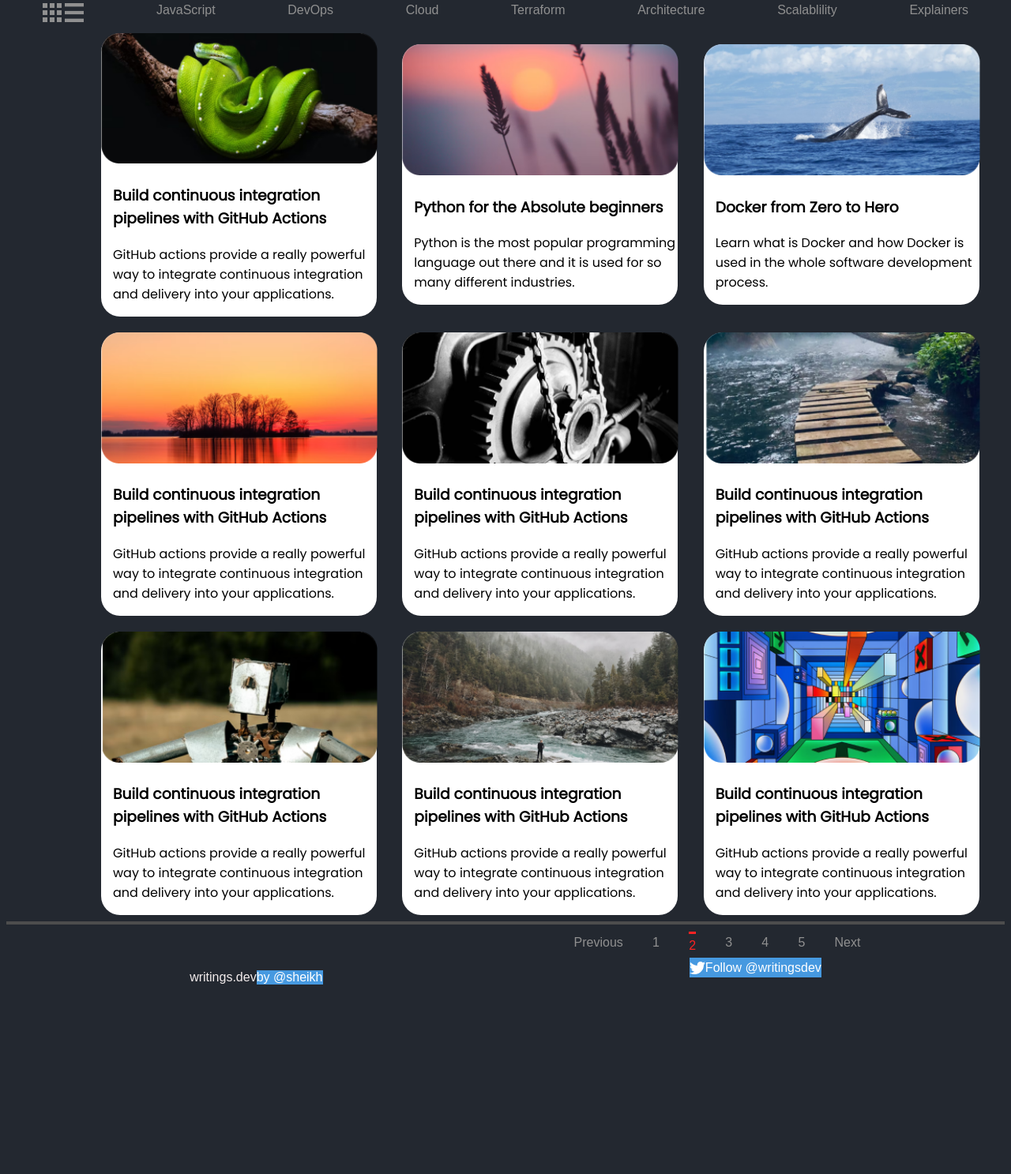
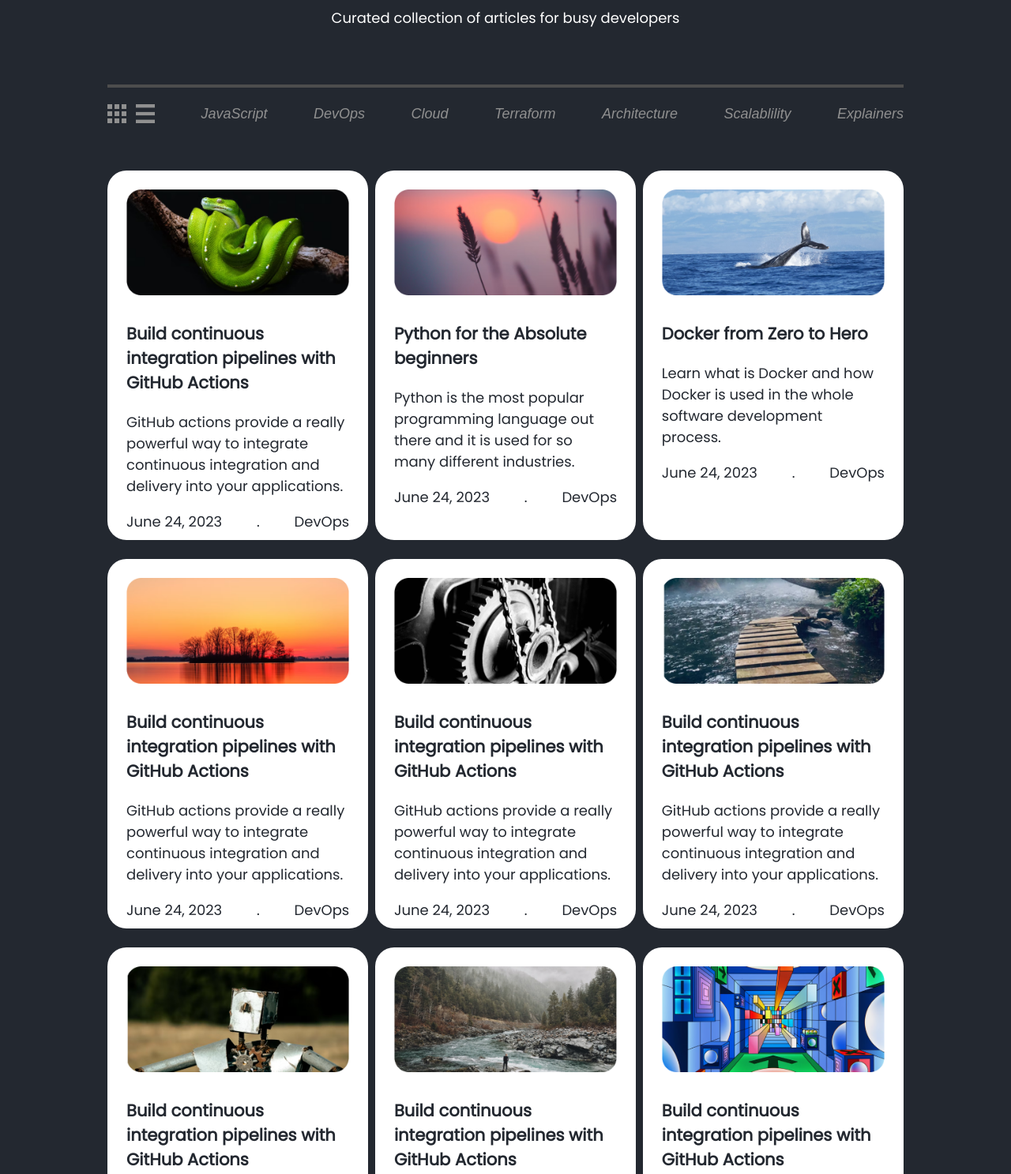
Before and after one commit to SheikhQais/DevArticleHub, a plain HTML site: page index.html in a window 1280 px wide. Shown: the part 409-1896 px from the top of the page at 79% size. Before the commit the page ends 1680 px from the top, so only its background shows below. Drawn offline with Linux system fonts and the light colour scheme; a web font is replaced by a local one.

Commit message:
Refactored UI

```diff
--- a/index.html
+++ b/index.html
@@ -1,37 +1,44 @@
 <!DOCTYPE html>
 <html lang="en">
+
 <head>
     <meta charset="UTF-8">
     <meta name="viewport" content="width=device-width, initial-scale=1.0">
     <link rel="preconnect" href="https://fonts.googleapis.com">
     <link rel="preconnect" href="https://fonts.gstatic.com" crossorigin>
-    <link href="https://fonts.googleapis.com/css2?family=Caveat&family=Poppins:ital,wght@0,400;1,200;1,400&display=swap" rel="stylesheet">
+    <link href="https://fonts.googleapis.com/css2?family=Caveat&family=Poppins:ital,wght@0,400;1,200;1,400&display=swap"
+        rel="stylesheet">
     <link rel="preconnect" href="https://fonts.googleapis.com">
     <link rel="preconnect" href="https://fonts.gstatic.com" crossorigin>
-    <link href="https://fonts.googleapis.com/css2?family=Caveat&family=Poppins:ital,wght@0,400;1,200;1,400&family=Recursive&display=swap" rel="stylesheet">
+    <link
+        href="https://fonts.googleapis.com/css2?family=Caveat&family=Poppins:ital,wght@0,400;1,200;1,400&family=Recursive&display=swap"
+        rel="stylesheet">
     <link rel="stylesheet" href="./style.css">
     <title>writings.dev</title>
 </head>
+
 <body>
-        <section class="header-nav">
-            <div id="dev">
-                <a>writings.dev</a>
-            </div>
-            <div>
-                <a>categories</a>
-                <a>articles</a>
-                <a>about</a>
-            </div>
-        </section>
-            <section class="header-logo">
+    <nav class="header-nav">
+        <span class="logo-container">
+            <a class="logo">writings.dev</a>
+        </span>
+        <ul class="nav-items">
+            <li class="nav-item"><a>categories</a></li>
+            <li class="nav-item"><a>articles</a></li>
+            <li class="nav-item"><a>about</a></li>
+        </ul>
+    </nav>
+    <section class="hero-container">
         <img src="../Resource/Icons/Logo.png" alt="logo">
         <h1>Writing for Developers</h1>
         <p>Curated collection of articles for busy developers</p>
     </section>
     <hr>
-        <section class="categories">
-            <div><img src="../Resource/Icons/Vector (1).png" alt="vector">
-            <img src="../Resource/Icons/List Icon.png" alt="logo"></div>
+    <section class="categories-container">
+        <div class="icons-container">
+            <img src="../Resource/Icons/Vector (1).png" alt="vector">
+            <img src="../Resource/Icons/List Icon.png" alt="logo">
+        </div>
         <a>JavaScript</a>
         <a>DevOps</a>
         <a>Cloud</a>
@@ -41,82 +48,129 @@
         <a>Explainers</a>
     </section>
 
-        <section class="Articles">
-            <div class="list">
+    <section class="articles-container">
+        <div class="article">
             <img src="Resource/images/snake.png" alt="snake" class="photo">
-                <div class="headt"><h3>Build continuous integration pipelines with GitHub Actions</h3>
-                <p>GitHub actions provide a really powerful way to integrate continuous integration and delivery into your applications.</p>
+            <div class="article-text-content-container">
+                <h3>Build continuous integration pipelines with GitHub Actions</h3>
+                <p>GitHub actions provide a really powerful way to integrate continuous integration and delivery into
+                    your applications.</p>
+                <div class="article-footer">
+                    <span>June 24, 2023</span><span>.</span><span>DevOps</span>
+                </div>
             </div>
         </div>
 
-            <div class="list">
+        <div class="article">
             <img src="Resource/images/crop.png" alt="crop" class="photo">
-                <div class="headt"><h3>Python for the Absolute beginners</h3>
-                <p>Python is the most popular programming language out there and it is used for so many different industries.</p>
+            <div class="article-text-content-container">
+                <h3>Python for the Absolute beginners</h3>
+                <p>Python is the most popular programming language out there and it is used for so many different
+                    industries.</p>
+                <div class="article-footer">
+                    <span>June 24, 2023</span><span>.</span><span>DevOps</span>
                 </div>
             </div>
-            <div class="list">
+        </div>
+        <div class="article">
             <img src="./Resource/images/whale.png" alt="whale" class="photo">
-                <div class="headt"><h3>Docker from Zero to Hero</h3>
-                <p>Learn what is Docker and  how Docker is used in the whole software development process.</p>
+            <div class="article-text-content-container">
+                <h3>Docker from Zero to Hero</h3>
+                <p>Learn what is Docker and how Docker is used in the whole software development process.</p>
+                <div class="article-footer">
+                    <span>June 24, 2023</span><span>.</span><span>DevOps</span>
                 </div>
             </div>
-            <div class="list">
+        </div>
+        <div class="article">
             <img src="Resource/images/island.png" alt="island" class="photo">
-                <div class="headt"><h3>Build continuous integration pipelines with GitHub Actions</h3>
-                    <p>GitHub actions provide a really powerful way to integrate continuous integration and delivery into your applications.</p>
+            <div class="article-text-content-container">
+                <h3>Build continuous integration pipelines with GitHub Actions</h3>
+                <p>GitHub actions provide a really powerful way to integrate continuous integration and delivery into
+                    your applications.</p>
+                <div class="article-footer">
+                    <span>June 24, 2023</span><span>.</span><span>DevOps</span>
                 </div>
             </div>
-            <div class="list">
+        </div>
+        <div class="article">
             <img src="Resource/images/gear.png" alt="gear-box" class="photo">
-                <div class="headt"><h3>Build continuous integration pipelines with GitHub Actions</h3>
-                <p>GitHub actions provide a really powerful way to integrate continuous integration and delivery into your applications.</p>
+            <div class="article-text-content-container">
+                <h3>Build continuous integration pipelines with GitHub Actions</h3>
+                <p>GitHub actions provide a really powerful way to integrate continuous integration and delivery into
+                    your applications.</p>
+                <div class="article-footer">
+                    <span>June 24, 2023</span><span>.</span><span>DevOps</span>
                 </div>
             </div>
-            <div class="list">
+        </div>
+        <div class="article">
             <img src="Resource/images/lake.png" alt="lake" class="photo">
-                <div class="headt"><h3>Build continuous integration pipelines with GitHub Actions</h3>
-                <p>GitHub actions provide a really powerful way to integrate continuous integration and delivery into your applications.</p>
+            <div class="article-text-content-container">
+                <h3>Build continuous integration pipelines with GitHub Actions</h3>
+                <p>GitHub actions provide a really powerful way to integrate continuous integration and delivery into
+                    your applications.</p>
+                <div class="article-footer">
+                    <span>June 24, 2023</span><span>.</span><span>DevOps</span>
                 </div>
             </div>
-            <div class="list">
+        </div>
+        <div class="article">
             <img src="Resource/images/robot.png" alt="robot" class="photo">
-                <div class="headt"><h3>Build continuous integration pipelines with GitHub Actions</h3>
-                <p>GitHub actions provide a really powerful way to integrate continuous integration and delivery into your applications.</p>
+            <div class="article-text-content-container">
+                <h3>Build continuous integration pipelines with GitHub Actions</h3>
+                <p>GitHub actions provide a really powerful way to integrate continuous integration and delivery into
+                    your applications.</p>
+                <div class="article-footer">
+                    <span>June 24, 2023</span><span>.</span><span>DevOps</span>
                 </div>
             </div>
-            <div class="list">
+        </div>
+        <div class="article">
             <img src="Resource/images/valley.png" alt="valley" class="photo">
-                <div class="headt"><h3>Build continuous integration pipelines with GitHub Actions</h3>
-                <p>GitHub actions provide a really powerful way to integrate continuous integration and delivery into your applications.</p>
+            <div class="article-text-content-container">
+                <h3>Build continuous integration pipelines with GitHub Actions</h3>
+                <p>GitHub actions provide a really powerful way to integrate continuous integration and delivery into
+                    your applications.</p>
+                <div class="article-footer">
+                    <span>June 24, 2023</span><span>.</span><span>DevOps</span>
                 </div>
             </div>
-            <div class="list">
+        </div>
+        <div class="article">
             <img src="Resource/images/blocked.png" alt="blocks" class="photo">
-                <div class="headt"><h3>Build continuous integration pipelines with GitHub Actions</h3>
-                <p>GitHub actions provide a really powerful way to integrate continuous integration and delivery into your applications.</p>
+            <div class="article-text-content-container">
+                <h3>Build continuous integration pipelines with GitHub Actions</h3>
+                <p>GitHub actions provide a really powerful way to integrate continuous integration and delivery into
+                    your applications.</p>
+                <div class="article-footer">
+                    <span>June 24, 2023</span><span>.</span><span>DevOps</span>
+                </div>
             </div>
         </div>
     </section>
     <hr>
     <section class="pages">
         <a>Previous</a>
-                <a >1</a>
-                <a id="a2">2</a>
+        <a>1</a>
+        <a id="active">2</a>
         <a>3</a>
         <a>4</a>
         <a>5</a>
         <a>Next</a>
     </section>
-        <footer>
-            <div class="footer1">
+    <footer class="footer">
+        <div class="footer-left">
             <p id="h3">writings.dev</p>
-                <p id="follow">by @sheikh</p>
+            <p id="follow" class="highlight-left-footer">by @sheikh</p>
         </div>
-            <div class="footer2">
+        <div class="footer-right">
+            <span class="highlight-right-footer">
             <img src="Resource/Icons/Vector (2).png" alt="twitter" id="twitter">
-                <p id="follow">Follow @writingsdev</p>
+            <span id="follow"> Follow @writingsdev</span>
+        </span>
         </div>
     </footer>
 </body>
+
 </html>
--- a/style.css
+++ b/style.css
@@ -1,6 +1,16 @@
+:root{
+    --fontPrimary: "Poppins";
+    --fontSecondary: "Caveat";
+}
 /* Giving Background colour to complete body */
 body{
     background-color: #232830;
+    padding-left: 10%;
+    padding-right: 10%;
+    padding-top: 10px;
+    font-size: 18px;
+    font-family: var(--fontSecondary);
+    color: #f3ecec;
 }
 
 /* Giving Style to .header-nav Section*/
@@ -9,93 +19,106 @@ body{
     display: flex;
     flex-direction: row;
     justify-content: space-between;
-    font-size: 24px;
-    font-weight: 400;
-    line-height: 36px;
-    margin-right: 20px;
-    color: antiquewhite;
-    font-family: 'Caveat', cursive;
-    font-family: 'Poppins', sans-serif;
+    height: 70px;
+    align-items: center;
 }
 
-/* Giving properties to Head-nav child */
+.logo-container{
 
-#dev{
-    margin-left: 15px;
-    font-size: 30px;
-    font-weight: 400;
-    line-height: 45px;
-    letter-spacing: 0em;
-    text-align: left;
 }
 
+.logo{
+    font-size: 24px;
+    font-family: var(--fontPrimary);
+}
+
+.nav-items{
+    display: flex;
+    gap: 24px;
+}
+.nav-item{
+    list-style-type: none;
+    font-size: 24px;
+    font-family: var(--fontPrimary);
+    /* margin-left: 12px; */
+}
 /* Giving style to Header-Logo Section*/
 
-.header-logo {
+.hero-container {
     display: flex;
     flex-direction: column;
     justify-content: center;
     align-items: center;
-    margin-top: 10px;
+    padding: 44px 0;
 }
 
-h1{
+ .hero-container > h1{
     color: #FF7575;
-    font-family: 'Caveat', cursive;
-    font-family: 'Poppins', sans-serif;
     font-family: 'Recursive', sans-serif;
+    font-size: 40px;
+    font-weight: 400;
+    font-style: italic;
+    margin-top: 24px;
+    margin-bottom: 0;
 }
 
-.header-logo > p{
+.hero-container > p{
     color: #FFFFFF;
-    font-family: 'Caveat', cursive;
     font-family: 'Poppins', sans-serif;
+    font-size: 18px;
+    font-weight: 400;
+    margin-top: 12px;
 }
 
 /* Giving Style to Categories Section*/
 
-.categories{
-    margin-bottom: 10px;
+.categories-container{
     color: #909090;
     display: flex;
-    flex-direction: row;
-    justify-content: space-around;
-    font-family: 'Caveat', cursive;
-    font-family: 'Poppins', sans-serif;
+    justify-content: space-between;
     font-family: 'Recursive', sans-serif;
+    font-style: italic;
+    padding: 4px 0;
+    height: 40px;
+    align-items: center;
 }
 
+.icons-container{
+    display: flex;
+    gap: 12px;
+}
 /* Giving the style to Articles Section */
 
-.Articles{
-    display: grid;
-    grid-template-columns: 1fr 1fr 1fr;
-    grid-template-rows: 1fr 1fr 1fr;
-    row-gap : 20px;
-    justify-content: center;
-    align-items: center;
-    margin-left: 120px;
-    font-family: 'Caveat', cursive;
-    font-family: 'Poppins', sans-serif;
+.articles-container{
+    padding: 48px 0;
+    display: flex;
+    flex-wrap: wrap;
+    justify-content: space-between;
+    row-gap: 24px;
 }
 
-.list{
+.article{
     background-color: #FFFFFF;
     border-radius: 24px;
-    max-width: 349px;
-    max-height: 420px;
-    font-family: 'Caveat', cursive;
+    width: 28%;
+    height: 420px;
     font-family: 'Poppins', sans-serif;
+    padding: 24px;
+    display: flex;
+    flex-direction: column;
+    gap: 12px;
+    color: #232830;
     }
 
 .photo{
-    width: 350px;
+    width: 100%;
 }
 
-/* Making a div of <p> and <h> to give padding */
 
-.headt{
-    padding-left: 15px;
+.article-footer{
+    display: flex;
+    justify-content: space-between;
+
 }
 
 hr{
@@ -106,21 +129,19 @@ hr{
 
 .pages{
     color: #909090;
-    line-height: 30px;
-    width: 400px;
-    margin-left: 700px;
+    width: 100%;
     display: flex;
-    justify-content: space-around;
-    font-family: 'Caveat', cursive;
-    font-family: 'Poppins', sans-serif;
+    justify-content: center;
+    gap: 12px;
+    font-style: italic;
     font-family: 'Recursive', sans-serif;
 }
 
-.pages > *a{
-    size: 25px;
+.pages > a{
+    padding: 12px;
+    box-sizing: border-box;
 }
-
-#a2{
+#active{
     border-top: #FF2323 solid;
     margin-top: 1px;
     color: #FF2323;
@@ -131,35 +152,27 @@ hr{
 footer{
     display: flex;
     flex-direction: row;
-    justify-content: space-around;
-    font-family: 'Caveat', cursive;
+    justify-content: space-between;
+    align-items: center;
     font-family: 'Poppins', sans-serif;
-    font-family: 'Recursive', sans-serif;
 }
 
-#h3{
-    color: #f3ecec;
+.footer-left , .footer-right{
+    display: flex;
+    align-items: center;
+
+}
+.highlight-left-footer{
+    background-color:#4699E0;
+    margin-left: 8px;
+    border-radius: 4px;
+    padding: 4px 8px;
 }
 
-#follow{
-    background-color: #4699E0;
-    color: white;
-    height:max-content;
-    width: max-content;
+.highlight-right-footer{
+    background-color:#4699E0;
+    margin-left: 8px;
+    border-radius: 4px;
+    padding: 4px 8px;
+
 }
-
-.footer1{
-    display: flex;
-    flex-direction: row;
-    justify-content:stretch;
-    align-items: center;
-}
-
-.footer2{
-    display: flex;
-    flex-direction: row;
-    justify-content:space-around;
-    align-items:center;
-    background-color: #4699E0;
-    height: 25px;;
-}
```
Lines whose indentation alone changed are shown as unchanged.
